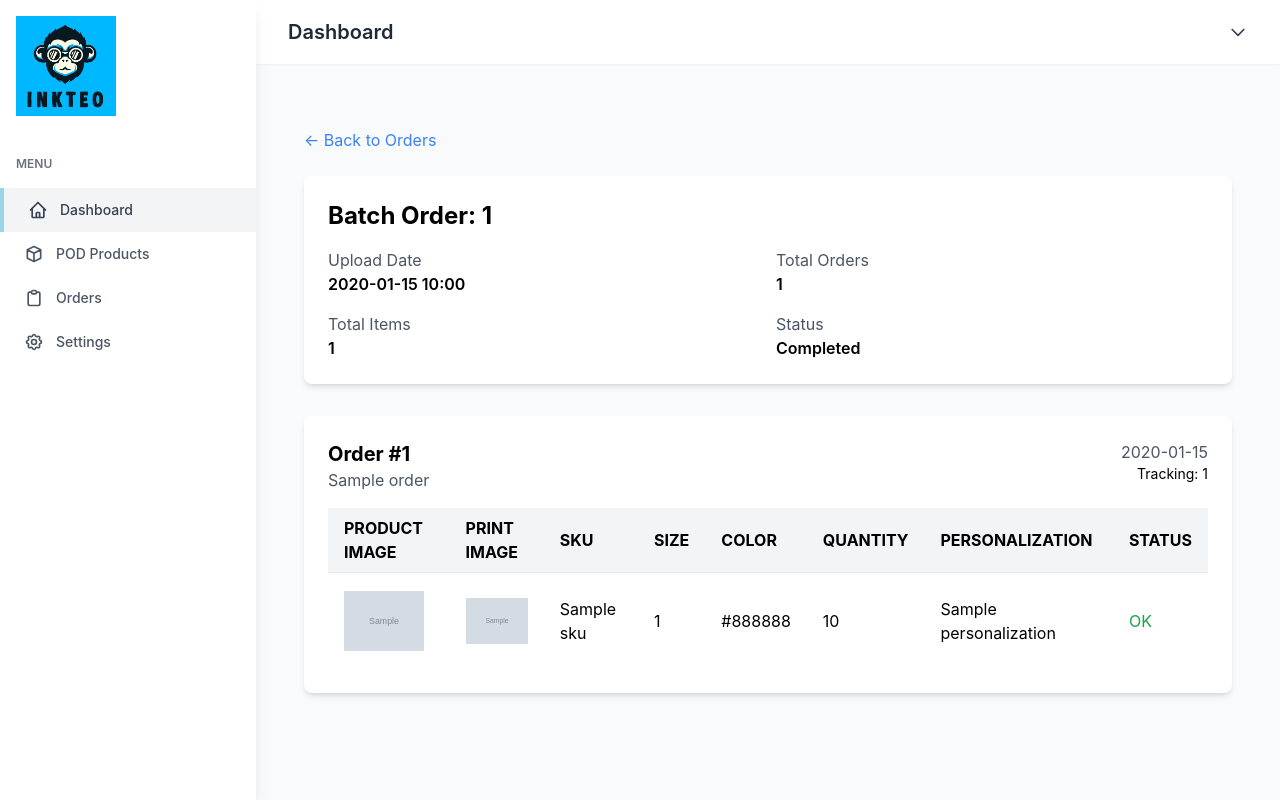
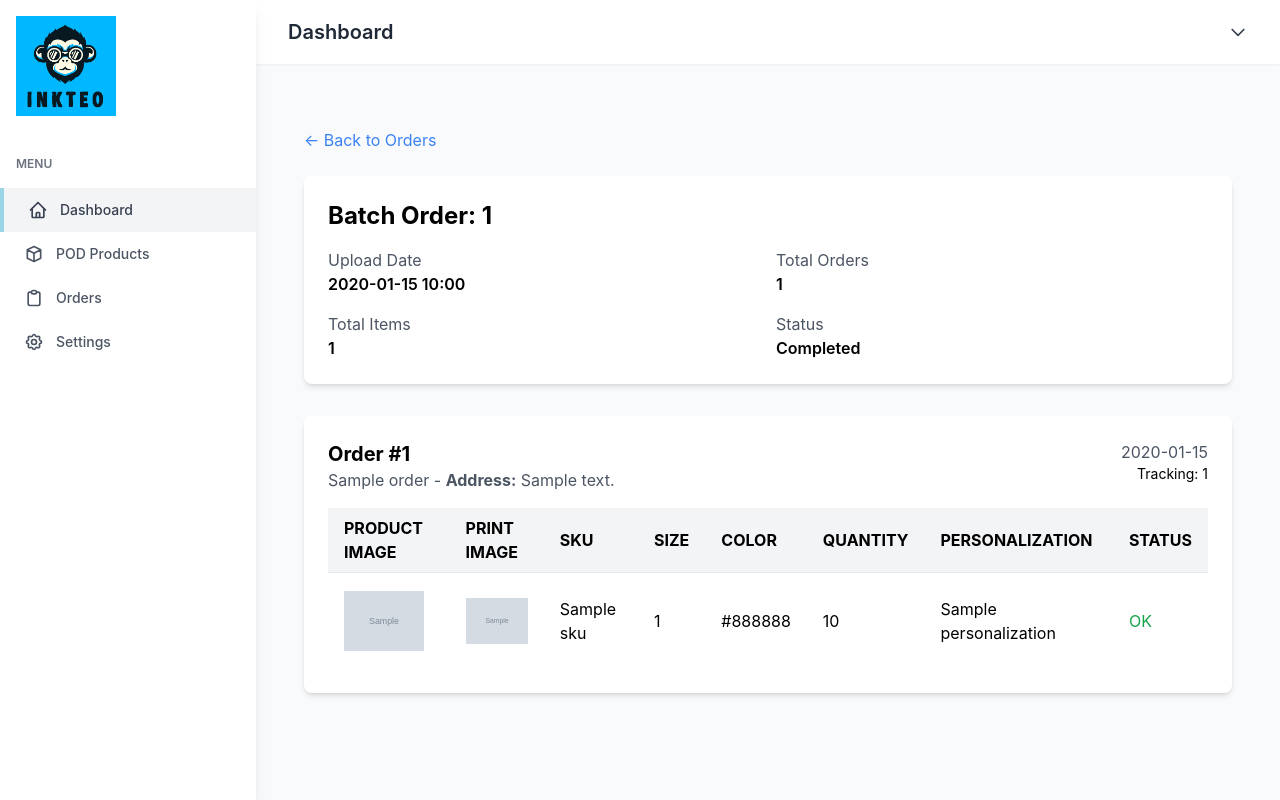
Before and after one commit to transferkingdom/inkteo, a Django app: template templates/dashboard/orders/detail.html in a window 1280 px wide. Run offline with Django 5.2, Linux system fonts and the light colour scheme; the template is opened without the code that fills it: most values are stand-ins (such as "Sample title", 1, 10 or a date in 2020); grey boxes marked "Sample" are stand-in pictures; data that the repository does not hold is empty; parts of the project's set-up code (start-up, migrations or seed data) failed here and were passed over; some libraries are stand-ins or nearby versions.

Commit message:
Address: yazısı bold yapıldı

```diff
--- a/templates/dashboard/orders/detail.html
+++ b/templates/dashboard/orders/detail.html
@@ -40,7 +40,7 @@
         <div class="flex justify-between items-start mb-4">
             <div>
                 <h2 class="text-xl font-bold">Order #{{ order.etsy_order_number }}</h2>
-                <p class="text-gray-600">{{ order.customer_name }}</p>
+                <p class="text-gray-600">{{ order.customer_name }} - <strong>Address:</strong> {{ order.shipping_address }}</p>
             </div>
             <div class="text-right">
                 <p class="text-gray-600">{{ order.order_date|date:"Y-m-d" }}</p>
```
